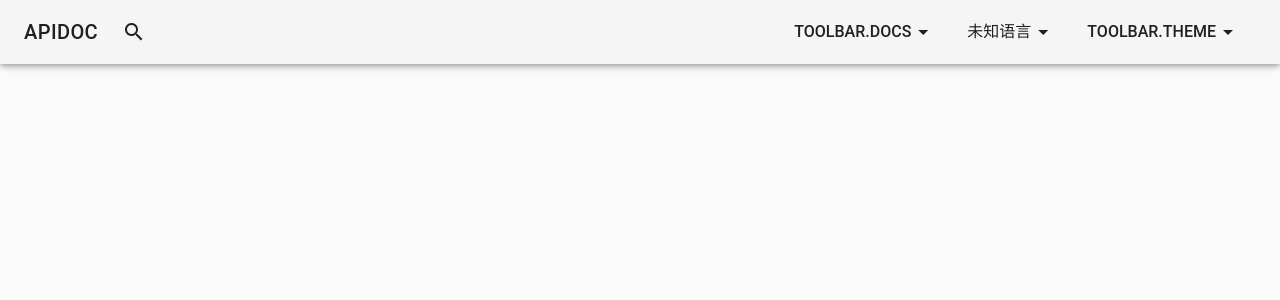
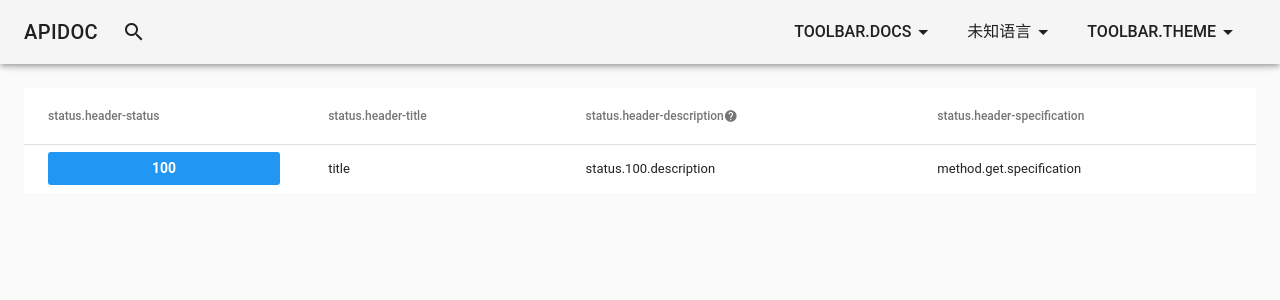
Before and after one commit to caixw/OAViewer, a Vue app: page /statuses in a window 1280 px wide. Shown: the top 300 px of the page. Built offline with nearby package versions, Linux system fonts and the light colour scheme.

Commit message:
添加状态码页面

```diff
--- a/src/locales/zh-Hans.json
+++ b/src/locales/zh-Hans.json
@@ -59,9 +59,13 @@
   },
 
   "status": {
+    "header-status": "状态码",
+    "header-title": "摘要",
+    "header-description": "描述",
+    "header-specification": "技术规范",
     "100": {
-      "title": "",
-      "description": ""
+      "title": "xxx",
+      "description": "xxx"
     }
   }
 }
--- a/src/router.ts
+++ b/src/router.ts
@@ -6,8 +6,9 @@ import Vue from 'vue'
 import Router from 'vue-router'
 import Home from './views/Home.vue'
 import Methods from './views/Methods.vue'
+import Statuses from './views/Statuses.vue'
+import Document from './views/Document.vue'
 import About from './views/About.vue'
-import Document from './views/Document.vue'
 
 Vue.use(Router)
 
@@ -26,6 +27,11 @@ export default new Router({
       component: Methods
     },
     {
+      path: '/statuses',
+      name: 'statuses',
+      component: Statuses
+    },
+    {
       path: '/document',
       name: 'document',
       component: Document
--- a/src/views/About.vue
+++ b/src/views/About.vue
@@ -1,6 +1,11 @@
 <template>
-  <div class="about">
-    <h1>This is an about page</h1>
-    <div>部分页面借鉴了 <a href="https://darosh.github.io/oax">https://darosh.github.io/oax/</a>的内容</div>
-  </div>
+  <v-card>
+    <h1>apidoc.tools</h1>
+
+    <section>
+      <h2 v-t="about.copyright" />
+      <p>本项目采用 <a href="https://opensource.org/licenses/MIT">MIT</a> 开源授权许可证。</p>
+      <p>部分页面（methods、statuses 和 headers）参考了 <a href="https://darosh.github.io/oax">https://darosh.github.io/oax/</a> 的内容</p>
+    </section>
+  </v-card>
 </template>
--- /dev/null
+++ b/src/views/Statuses.vue
@@ -0,0 +1,109 @@
+<template>
+  <div>
+    <v-data-table :headers="headers" :items="items" item-key="name" :hide-actions="true">
+      <template slot="headers" slot-scope="props">
+        <tr class="al">
+          <th v-for="h in props.headers" :key="h.locale">
+            <span v-t="h.locale" />
+            <v-tooltip bottom v-if="h.localeTip">
+              <v-icon slot="activator" size="14">help</v-icon>
+              <span v-t="h.localeTip" />
+            </v-tooltip>
+          </th>
+        </tr>
+      </template>
+
+      <template slot="items" slot-scope="props">
+        <th>
+          <div class="chip white--text" :style="{background:methodColor(props.item.status)}">{{props.item.status}}</div>
+        </th>
+        <td v-t="props.item.title" />
+        <td v-t="props.item.description" />
+        <td v-html="$t(props.item.specification)" />
+      </template>
+    </v-data-table>
+  </div>
+</template>
+
+<style scoped>
+.al {
+  text-align: left
+}
+
+.chip {
+  min-width: 6rem;
+  text-align: center !important;
+  padding: .45rem .1rem;
+  border-radius: 3px;
+}
+</style>
+
+<script lang="ts">
+import VueI18n from 'vue-i18n'
+import { DataTableHeadersItem } from '../vuetify-types'
+import { Component, Vue } from 'vue-property-decorator'
+
+@Component
+export default class Statuses extends Vue {
+  private headers: Array<DataTableHeadersItem> = [
+    {
+      locale: 'status.header-status',
+      value: 'status',
+      align: 'left',
+      width: '3rem',
+      sortable: true
+    },
+    {
+      locale: 'status.header-title',
+      value: 'title',
+      align: 'left'
+    },
+    {
+      locale: 'status.header-description',
+      localeTip: 'status.header-description-tip',
+      value: 'description',
+      align: 'left'
+    },
+    {
+      locale: 'status.header-specification',
+      value: 'specification',
+      align: 'left'
+    }
+  ]
+
+  private items: Array<Object> = [
+    {
+      status: 100,
+      title: 'title',
+      description: 'status.100.description',
+      specification: 'method.get.specification'
+    }
+  ]
+
+  /**
+   * 生成布尔值的图标内容
+   */
+  private checkbox(check: boolean): string {
+    return check ? 'check_box' : 'check_box_outline_blank'
+  }
+
+  private methodColor(code: number): string {
+    const theme = this.$vuetify.theme
+
+    switch (true) {
+      case code<200:
+        return theme.info.toString()
+      case code<300:
+        return theme.secondary.toString()
+      case code<400:
+        return theme.info.toString()
+      case code<500:
+        return theme.error.toString()
+      case code<600:
+        return theme.warning.toString()
+      default:
+        return theme.error.toString()
+    }
+  }
+}
+</script>
```
